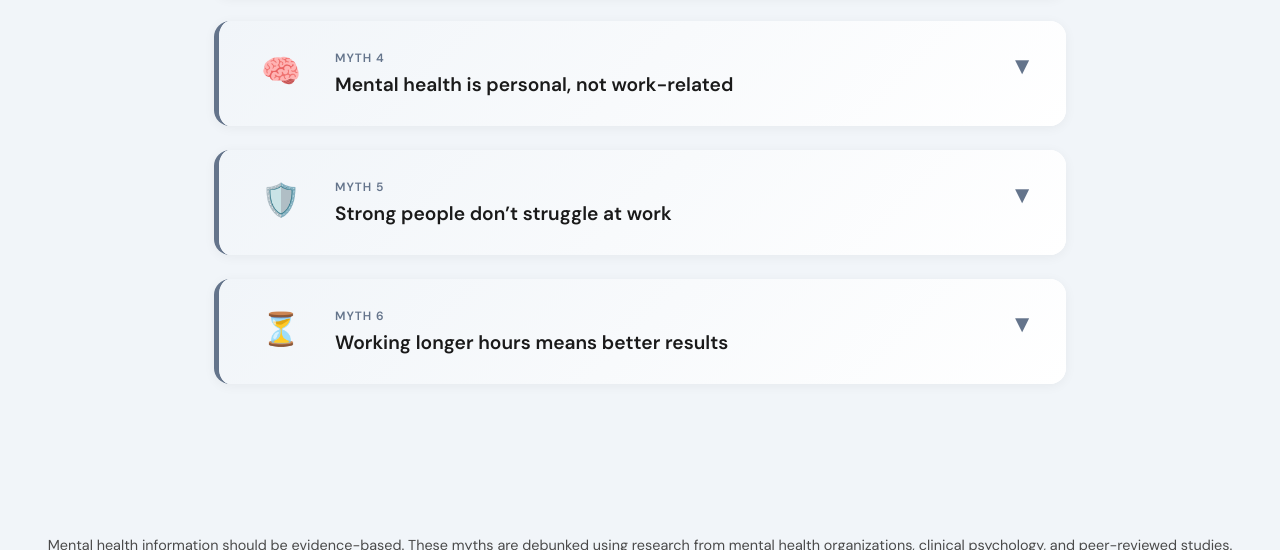
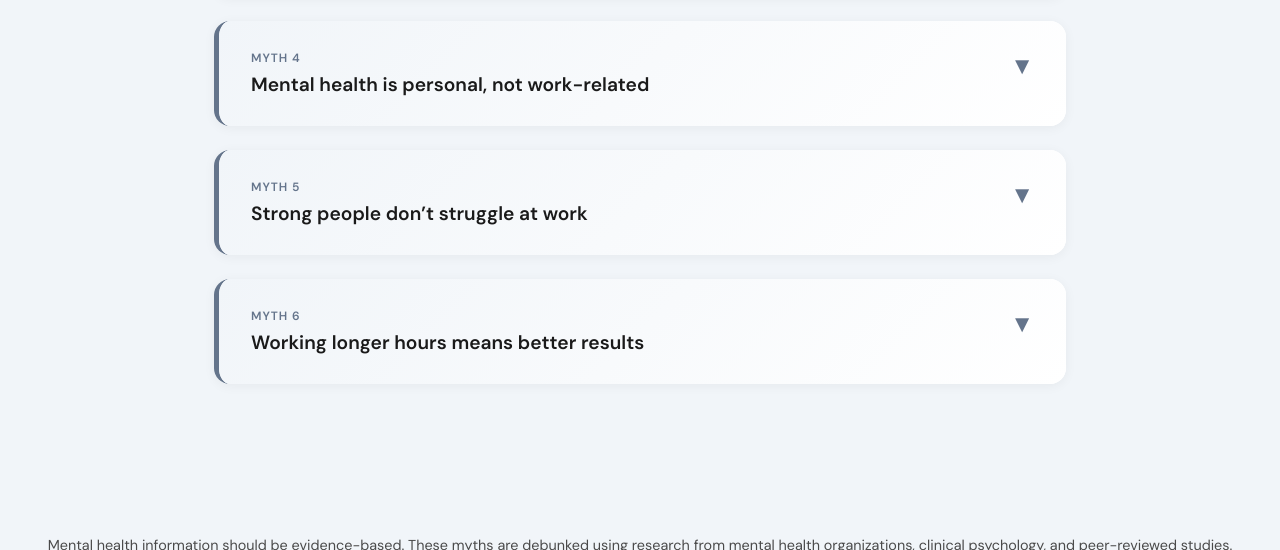
Before and after one commit to adikh276-arch/workplace_myths, a plain HTML site: page index.html in a window 1280 px wide. Shown: the part 654-1204 px from the top of the page. Drawn offline with Linux system fonts and the light colour scheme.

Commit message:
style: remove emojis and hide icon container

```diff
--- a/index.html
+++ b/index.html
@@ -72,7 +72,7 @@
     color: white;
   }
 
-  .myth-icon {
+  .myth-icon { display: none !important;
     font-size: 2rem;
     flex-shrink: 0;
     min-width: 60px;
@@ -255,7 +255,7 @@ const myths = [
 {
   number: 1,
   myth: "Stress is part of success",
-  icon: "💼",
+  icon: "",
   fact: "Chronic stress reduces performance and increases burnout",
   content: `
       <div class="myth-fact">
@@ -284,7 +284,7 @@ const myths = [
 {
   number: 2,
   myth: "Burnout is normal in high-performing environments",
-  icon: "🔥",
+  icon: "",
   fact: "Burnout is a signal of unhealthy work conditions, not a standard expectation",
   content: `
       <div class="myth-fact">
@@ -313,7 +313,7 @@ const myths = [
 {
   number: 3,
   myth: "Taking breaks reduces productivity",
-  icon: "⏸️",
+  icon: "",
   fact: "Regular breaks improve focus, efficiency, and decision-making",
   content: `
       <div class="myth-fact">
@@ -342,7 +342,7 @@ const myths = [
 {
   number: 4,
   myth: "Mental health is personal, not work-related",
-  icon: "🧠",
+  icon: "",
   fact: "Work environment significantly impacts mental health",
   content: `
       <div class="myth-fact">
@@ -371,7 +371,7 @@ const myths = [
 {
   number: 5,
   myth: "Strong people don’t struggle at work",
-  icon: "🛡️",
+  icon: "",
   fact: "Everyone is affected by workload, pressure, and environment",
   content: `
       <div class="myth-fact">
@@ -400,7 +400,7 @@ const myths = [
 {
   number: 6,
   myth: "Working longer hours means better results",
-  icon: "⏳",
+  icon: "",
   fact: "Long hours often reduce efficiency and increase errors",
   content: `
       <div class="myth-fact">
```
